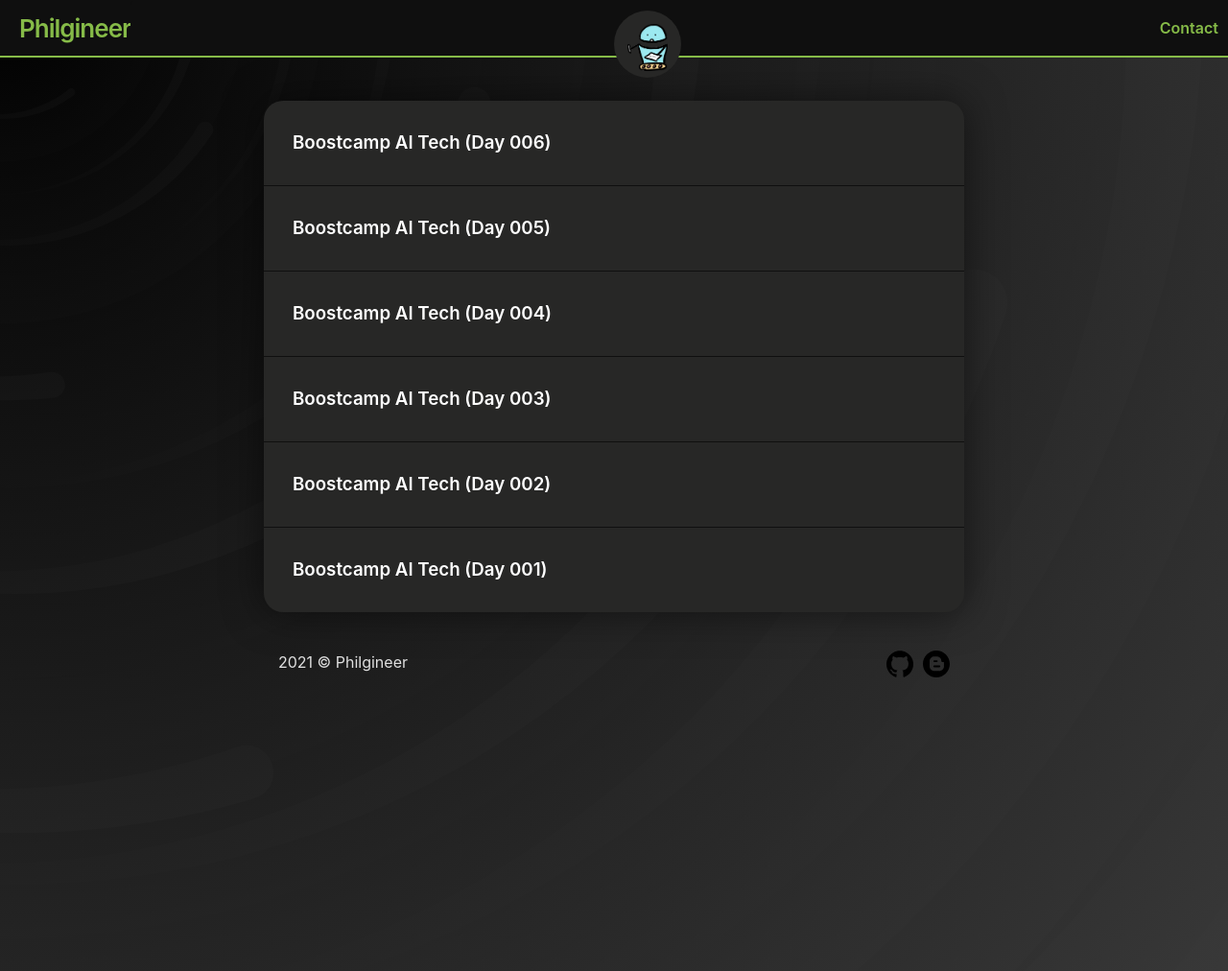
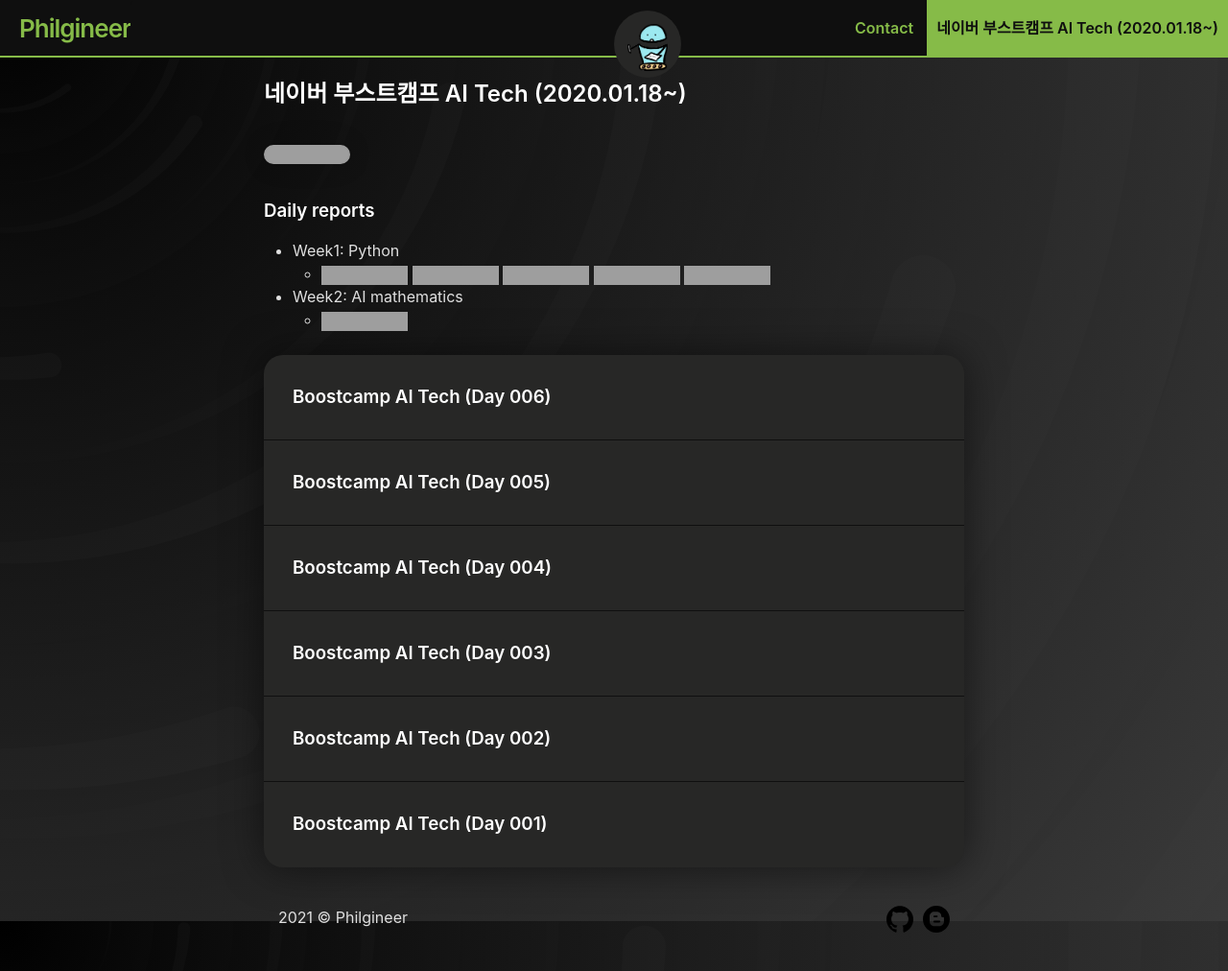
Before and after one commit to philgineer/philgineer.github.io, a Jekyll site: the page built from index.md, in a window 1280 px wide and 1012 px high. Shown: the whole window at 96% size. Built offline with Jekyll 4.4.1, drawn with Linux system fonts in a browser that asks for light colours; our own code applies the rules of GitHub Pages for plain Markdown files; grey boxes are pictures that could not be loaded.

Commit message:
Update index.md

```diff
--- a/index.md
+++ b/index.md
@@ -2,3 +2,18 @@
 layout: home
 author_profile: true
 ---
+
+## 네이버 부스트캠프 AI Tech (2020.01.18~)
+
+[![Boostcamp Badge](https://img.shields.io/badge/info-Boostcamp-02c73?style=flat)](https://boostcamp.connect.or.kr/program.html)
+
+### Daily reports
+* Week1: Python
+    * [![Daily Report](https://img.shields.io/badge/Day1-red?style=flat)](https://philgineer.github.io/boostcamp-001)
+    [![Daily Report](https://img.shields.io/badge/Day2-orange?style=flat)](https://philgineer.github.io/boostcamp-002)
+    [![Daily Report](https://img.shields.io/badge/Day3-yellow?style=flat)](https://philgineer.github.io/boostcamp-003)
+    [![Daily Report](https://img.shields.io/badge/Day4-green?style=flat)](https://philgineer.github.io/boostcamp-004)
+    [![Daily Report](https://img.shields.io/badge/Day5-blue?style=flat)](https://philgineer.github.io/boostcamp-005)
+
+* Week2: AI mathematics
+    * [![Daily Report](https://img.shields.io/badge/Day6-red?style=flat)](https://philgineer.github.io/boostcamp-006)
```
